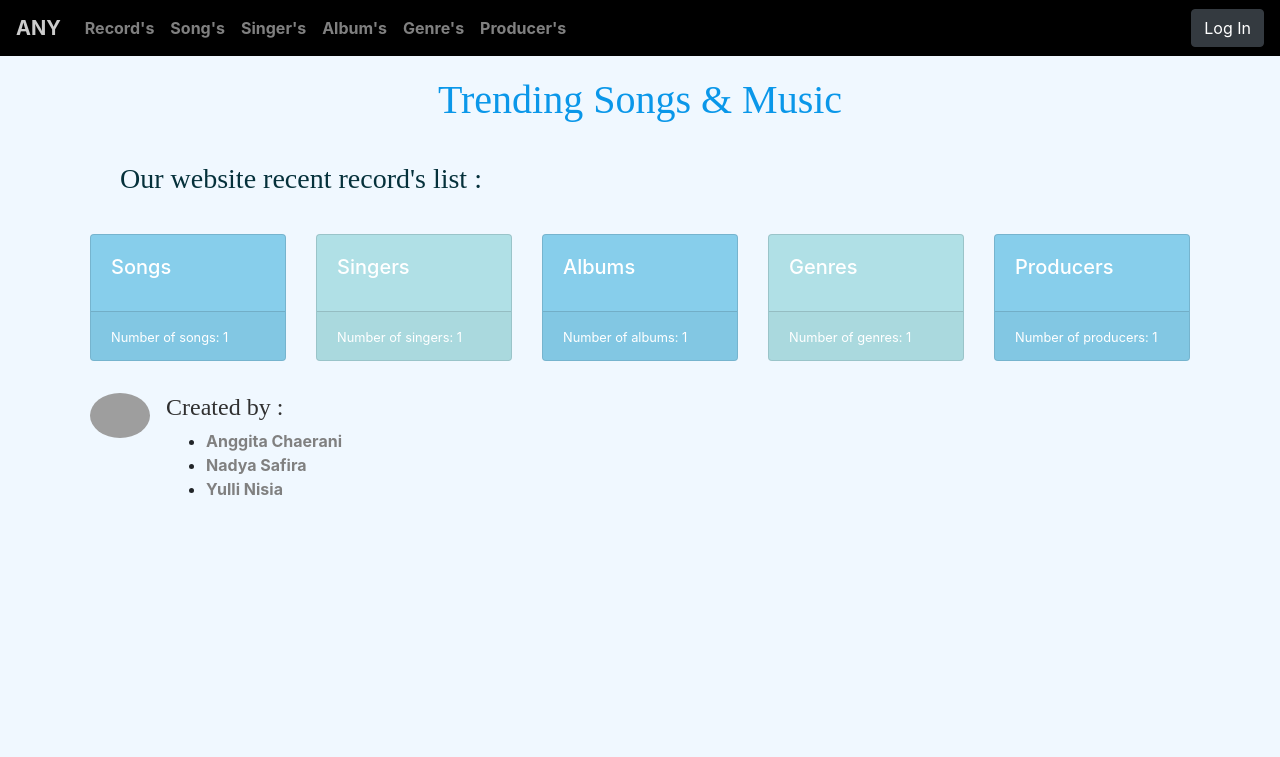
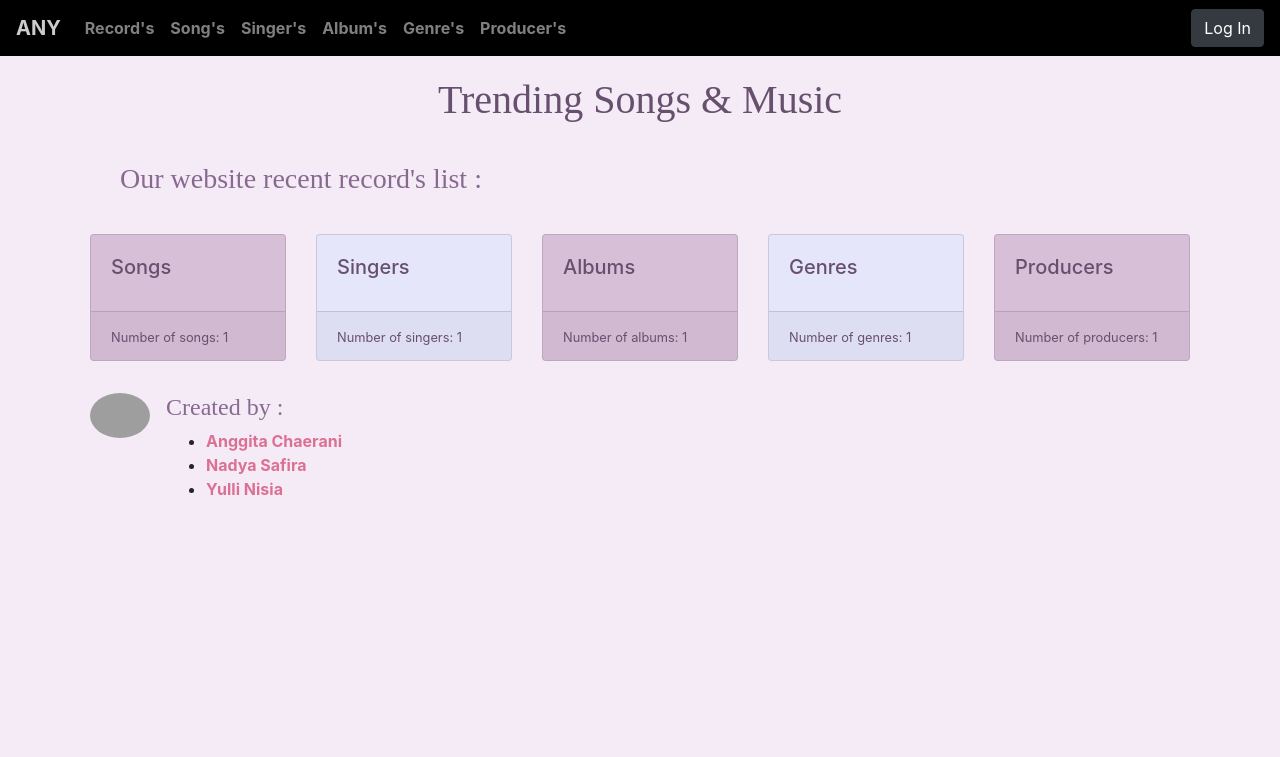
Before and after one commit to yullinisia/FINAL, a Django app: template song/templates/record/record.html in a window 1280 px wide. Shown: the top 757 px of the page. Run offline with Django 3.2, Linux system fonts and the light colour scheme; the template is opened without the code that fills it: most values are stand-ins (such as "Sample title", 1, 10 or a date in 2020); some libraries are stand-ins or nearby versions; grey boxes are pictures that could not be loaded.

Commit message:
changed all record form color

```diff
--- a/song/static/css/styles.css
+++ b/song/static/css/styles.css
@@ -7,7 +7,6 @@
 .navbar-custom {
     background-color:black;
 }
-
 /* change the brand and text color */
 .navbar-custom .navbar-brand,
 .navbar-custom .navbar-text {
--- a/song/templates/record/record.html
+++ b/song/templates/record/record.html
@@ -18,21 +18,24 @@
           height: 100%;
         }
         .bg-dark {
-          background-color: #B0E0E6!important;
+          background-color: #E6E6FA!important;
         }
         .bg-secondary {
-           background-color: #87CEEB!important;
+           background-color: #D8BFD8!important;
+        }
+        .text-white {
+          color: #67506e!important;
         }
 
         h1{
-          color:rgb(10, 151, 233);
+          color:#67506e;
           font-size: 22;
           font-weight: normal;
           font-variant: normal;
           font-family: broadway;
         }
         h3{
-          color:#05313b;
+          color:#886a91;
           font-size: 22;
           font-weight: normal;
           font-variant: normal;
@@ -40,7 +43,7 @@
 
         }
         h4{
-          color:#303030;
+          color:#886a91;
           font-size: 18;
           font-weight: normal;
           font-variant: normal;
@@ -54,7 +57,7 @@
           color: burlywood;
         }
         .link:link{
-          color: gray;
+          color: palevioletred;
         }
         .link:active{
           color: green;
@@ -66,7 +69,7 @@
         </style>
 </head>
 
-<body style="background-color:#F0F8FF;">
+<body style="background-color:#f5ebf7;">
     <nav class="navbar navbar-expand-sm navbar-custom">
         <a class="navbar-brand" href="{% url 'index' %}"><b>ANY</b></a>
         <div class="collapse navbar-collapse" id="navbarNav">
```
